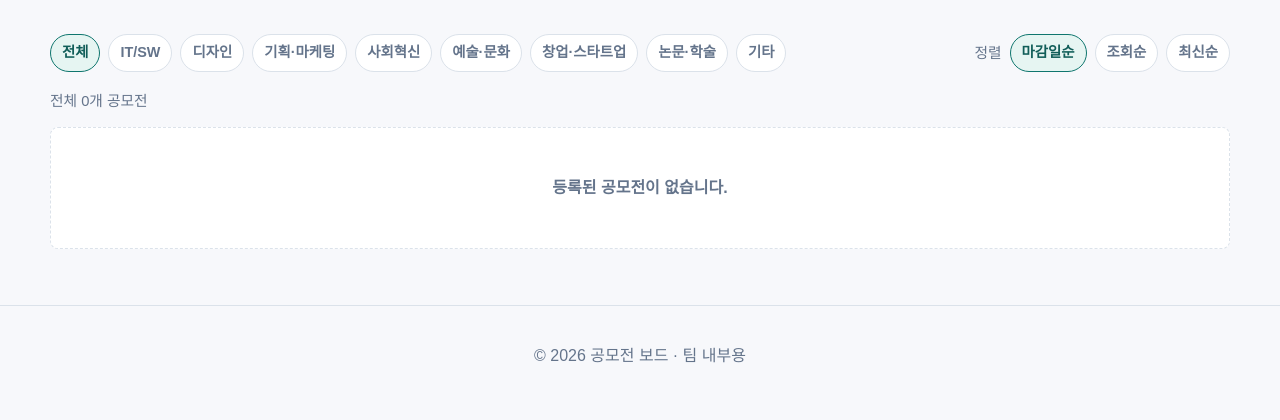
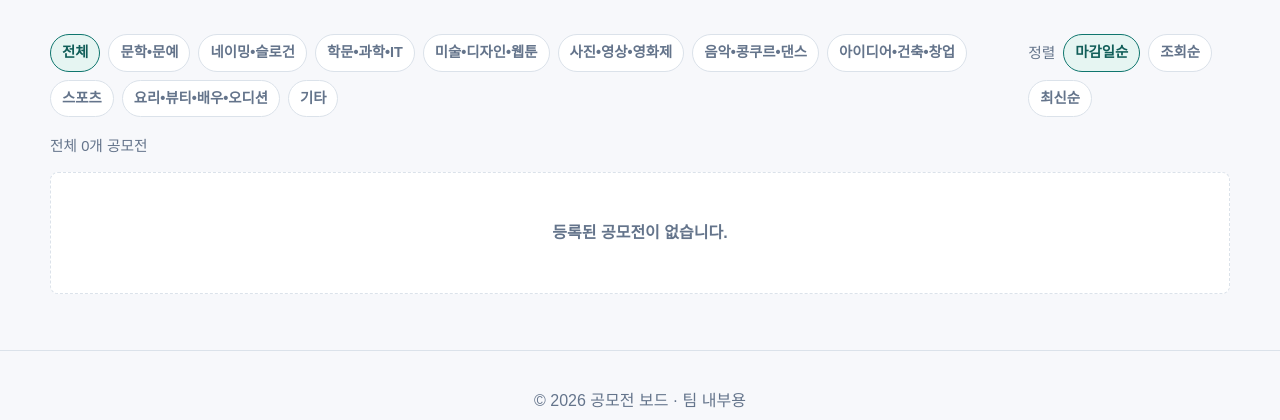
Before and after one commit to ngnl-yzh/Cartel-HP_free, a FastAPI app: page / in a window 1280 px wide. Shown: the part 125-545 px from the top of the page. Run offline with FastAPI, Linux system fonts and the light colour scheme.

Commit message:
feat: 분야 태그 시스템을 공모전코리아 실제 카테고리로 전환
crawler.py:
- span.cate → span.category (실제 HTML 구조 반영)
- _TAG_MAP/_SITE_CAT_MAP 제거, CONTESTKOREA_CATS 상수로 교체
  (문학•문예 / 네이밍•슬로건 / 학문•과학•IT / 미술•디자인•웹툰 /
   사진•영상•영화제 / 음악•콩쿠르•댄스 / 아이디어•건축•창업 /
   스포츠 / 요리•뷰티•배우•오디션 / 기타)
- _classify_tags: 직접 일치 → 키워드 안전망 순서로 매핑

main.py:
- _DEFAULT_TAGS → crawler.CONTESTKOREA_CATS 사용
- settings 라우트에 all_cats 전달

ai_parser.py:
- tags 목록을 공모전코리아 카테고리로 교체
- review_dates 예시에 혼합 날짜 형식 추가
  (확정 날짜 YYYY-MM-DD / 불확정 "7월 말 ~ 8월 중순" 그대로)

settings.html:
- 자유 입력 UI → 공모전코리아 카테고리 체크박스 UI로 재설계
- 전체 선택 / 전체 해제 버튼 추가

Co-Authored-By: Claude Sonnet 4.6 <noreply@anthropic.com>

```diff
--- a/ai_parser.py
+++ b/ai_parser.py
@@ -34,7 +34,7 @@ SYSTEM_PROMPT = """당신은 한국 공모전 공고문 전문 파싱 AI입니
 
 ## 기타 규칙
 - **prize**: 시상 내역 간결 요약. 예) "최우수 300만원, 우수 200만원, 장려 100만원"
-- **tags**: ["IT/SW","디자인","기획·마케팅","사회혁신","예술·문화","창업·스타트업","논문·학술","기타"] 중 해당하는 것만
+- **tags**: ["문학•문예","네이밍•슬로건","학문•과학•IT","미술•디자인•웹툰","사진•영상•영화제","음악•콩쿠르•댄스","아이디어•건축•창업","스포츠","요리•뷰티•배우•오디션","기타"] 중 해당하는 것만
 - **organizer**: 주최·주관 기관명. 여럿이면 쉼표로 구분.
 - **description**: 마크다운. 응모 자격·주제·제출물·심사 기준·특이사항 포함. 최대 1500자.
   - AI 요약·SNS 공유 안내·오류제보 문구 등 불필요한 내용은 제외.
@@ -46,7 +46,11 @@ SYSTEM_PROMPT = """당신은 한국 공모전 공고문 전문 파싱 AI입니
   "start_date": "YYYY-MM-DD 또는 null",
   "deadline": "YYYY-MM-DD 또는 null",
   "announcement_date": "YYYY-MM-DD 또는 null",
-  "review_dates": [{"label": "심사 단계명", "date": "YYYY-MM-DD"}],
+  "review_dates": [
+    {"label": "심사기간", "date": "2026-07-14"},
+    {"label": "서류·발표평가", "date": "7월 말 ~ 8월 중순"},
+    {"label": "결과 발표", "date": "8월 말 ~ 9월 초"}
+  ],
   "prize": "시상 내역 요약",
   "link": "공식 URL 또는 null",
   "description": "마크다운 상세 내용"
--- a/crawler.py
+++ b/crawler.py
@@ -36,74 +36,55 @@ except ImportError:
     _PARSER = "html.parser"
 
 
-# ── 태그 분류 ─────────────────────────────────────────────────────────────────
-
-# 키워드 → 앱 태그 매핑 (앱 TAGS 목록: IT/SW, 디자인, 기획·마케팅, 사회혁신, 예술·문화, 창업·스타트업, 논문·학술, 기타)
-_TAG_MAP: list[tuple[str, str]] = [
-    # IT/SW
-    ("IT", "IT/SW"), ("SW", "IT/SW"), ("개발", "IT/SW"), ("소프트웨어", "IT/SW"),
-    ("앱", "IT/SW"), ("게임", "IT/SW"), ("인공지능", "IT/SW"), ("AI", "IT/SW"),
-    ("빅데이터", "IT/SW"), ("블록체인", "IT/SW"), ("클라우드", "IT/SW"), ("메타버스", "IT/SW"),
-    # 디자인
-    ("디자인", "디자인"), ("영상", "디자인"), ("사진", "디자인"), ("웹툰", "디자인"),
-    ("캐릭터", "디자인"), ("UX", "디자인"), ("UI", "디자인"), ("패션", "디자인"),
-    ("제품", "디자인"), ("건축", "디자인"), ("인테리어", "디자인"),
-    # 기획·마케팅
-    ("기획", "기획·마케팅"), ("마케팅", "기획·마케팅"), ("광고", "기획·마케팅"),
-    ("홍보", "기획·마케팅"), ("브랜드", "기획·마케팅"), ("PR", "기획·마케팅"),
-    ("아이디어", "기획·마케팅"),
-    # 사회혁신
-    ("사회", "사회혁신"), ("환경", "사회혁신"), ("공공", "사회혁신"), ("복지", "사회혁신"),
-    ("봉사", "사회혁신"), ("ESG", "사회혁신"), ("지속가능", "사회혁신"),
-    # 예술·문화
-    ("예술", "예술·문화"), ("문화", "예술·문화"), ("음악", "예술·문화"), ("미술", "예술·문화"),
-    ("문학", "예술·문화"), ("소설", "예술·문화"), ("공연", "예술·문화"),
-    ("무용", "예술·문화"), ("연극", "예술·문화"), ("시나리오", "예술·문화"),
-    # 창업·스타트업
-    ("창업", "창업·스타트업"), ("스타트업", "창업·스타트업"), ("비즈니스", "창업·스타트업"),
-    ("사업", "창업·스타트업"), ("벤처", "창업·스타트업"),
-    # 논문·학술
-    ("논문", "논문·학술"), ("학술", "논문·학술"), ("연구", "논문·학술"), ("학회", "논문·학술"),
+# ── 공모전코리아 분야 카테고리 ────────────────────────────────────────────────
+# 공모전코리아 사이트의 실제 대분류를 그대로 사용
+CONTESTKOREA_CATS = [
+    "문학•문예",
+    "네이밍•슬로건",
+    "학문•과학•IT",
+    "미술•디자인•웹툰",
+    "사진•영상•영화제",
+    "음악•콩쿠르•댄스",
+    "아이디어•건축•창업",
+    "스포츠",
+    "요리•뷰티•배우•오디션",
+    "기타",
 ]
 
-# 각 사이트 카테고리명 → 앱 태그 직접 매핑 (빠른 경로)
-_SITE_CAT_MAP: dict[str, str] = {
-    # 공모전코리아
-    "아이디어": "기획·마케팅", "광고/마케팅": "기획·마케팅", "마케팅/광고": "기획·마케팅",
-    "IT/SW": "IT/SW", "앱/웹": "IT/SW",
-    "디자인/시각": "디자인", "영상/UCC": "디자인", "사진": "디자인", "캐릭터": "디자인",
-    "문학/시나리오": "예술·문화", "음악": "예술·문화", "미술": "예술·문화", "공연/연극": "예술·문화",
-    "창업/사업계획": "창업·스타트업",
-    "논문/리포트": "논문·학술",
-    "사회/환경": "사회혁신",
-    # 씽크공모전
-    "프로그램개발": "IT/SW", "디지털콘텐츠": "IT/SW",
-    "디자인": "디자인",
-    "광고마케팅": "기획·마케팅",
-    "사회공헌": "사회혁신",
-    "문화예술": "예술·문화",
-    "창업기획": "창업·스타트업",
-    "학술논문": "논문·학술",
-    # 위비티
-    "영상/UCC": "디자인",
-}
+# 카테고리별 키워드 (부분 매칭용 안전망)
+_CAT_KEYWORDS: list[tuple[list[str], str]] = [
+    (["문학", "시나리오", "소설", "수필", "동화", "시", "문예"], "문학•문예"),
+    (["네이밍", "슬로건", "캐치프레이즈"], "네이밍•슬로건"),
+    (["학문", "과학", "IT", "SW", "소프트웨어", "개발", "AI", "인공지능", "데이터", "앱", "웹", "게임"], "학문•과학•IT"),
+    (["미술", "디자인", "웹툰", "캐릭터", "UX", "UI", "패션", "제품", "건축", "인테리어"], "미술•디자인•웹툰"),
+    (["사진", "영상", "영화", "UCC", "다큐", "촬영"], "사진•영상•영화제"),
+    (["음악", "콩쿠르", "댄스", "무용", "공연", "연극", "뮤지컬"], "음악•콩쿠르•댄스"),
+    (["아이디어", "건축", "창업", "스타트업", "비즈니스", "사업계획"], "아이디어•건축•창업"),
+    (["스포츠", "체육", "운동"], "스포츠"),
+    (["요리", "뷰티", "배우", "오디션", "헤어", "메이크업"], "요리•뷰티•배우•오디션"),
+]
+
+
+def _normalize_cat(text: str) -> str:
+    """카테고리 구분자(•·・) 통일 및 공백 제거"""
+    return re.sub(r"[•·・]", "•", text.strip())
 
 
 def _classify_tags(category_text: str) -> list[str]:
-    """카테고리 텍스트를 앱 태그 목록으로 분류 (중복 제거)"""
+    """공모전코리아 카테고리 텍스트를 CONTESTKOREA_CATS 목록으로 분류"""
     if not category_text:
         return []
-    found: set[str] = set()
-    # 직접 매핑 우선
-    norm = category_text.strip()
-    if norm in _SITE_CAT_MAP:
-        found.add(_SITE_CAT_MAP[norm])
-        return list(found)
-    # 키워드 포함 매핑
-    for keyword, tag in _TAG_MAP:
-        if keyword in category_text:
-            found.add(tag)
-    return list(found)
+    norm = _normalize_cat(category_text)
+    # 직접 일치 (span.category 값이 대부분 정확히 일치)
+    for cat in CONTESTKOREA_CATS:
+        if norm == _normalize_cat(cat):
+            return [cat]
+    # 키워드 포함 매핑 (안전망)
+    for keywords, cat in _CAT_KEYWORDS:
+        for kw in keywords:
+            if kw in category_text:
+                return [cat]
+    return []
 
 
 # ── 헬퍼 ─────────────────────────────────────────────────────────────────────
@@ -228,12 +209,15 @@ def _parse_contestkorea_items(soup: BeautifulSoup) -> list:
             if not a:
                 continue
 
-            # 분야 배지 (.cate) → 앱 태그 분류
-            cate_span = a.select_one(".cate") or li.select_one(".cate")
+            # 분야: span.category (공모전코리아 실제 HTML 구조)
+            cate_span = (
+                a.select_one(".category") or li.select_one(".category")
+                or a.select_one(".cate") or li.select_one(".cate")  # fallback
+            )
             category = _norm(cate_span.get_text()) if cate_span else ""
             tags = _classify_tags(category)
 
-            # 제목 (.txt 스팬만, 카테고리 스팬 제외)
+            # 제목: span.txt (카테고리 스팬 제외)
             txt_span = a.select_one(".txt")
             title = _norm(txt_span.get_text() if txt_span else a.get_text())
             if not title:
--- a/main.py
+++ b/main.py
@@ -146,7 +146,8 @@ def _parse_expiry(valid_days: Optional[str], expires_at: Optional[str]) -> Optio
 templates.env.filters["fromjson"] = _from_json
 
 ADMIN_PASSWORD = os.getenv("ADMIN_PASSWORD", "admin1234")
-_DEFAULT_TAGS = ["IT/SW", "디자인", "기획·마케팅", "사회혁신", "예술·문화", "창업·스타트업", "논문·학술", "기타"]
+from crawler import CONTESTKOREA_CATS as _CONTESTKOREA_CATS
+_DEFAULT_TAGS = list(_CONTESTKOREA_CATS)
 TAGS = _DEFAULT_TAGS  # fallback (DB 접근 전 사용)
 ROLES = ["기획", "개발", "디자인", "마케팅", "기타"]
 
@@ -3358,7 +3359,10 @@ async def admin_settings_page(request: Request, db: Session = Depends(get_db)):
     tags = _get_tags(db)
     return _render(request,
         "admin/settings.html",
-        _ctx(request, db, tags=tags, tags_json=json.dumps(tags, ensure_ascii=False)),
+        _ctx(request, db,
+             tags=tags,
+             tags_json=json.dumps(tags, ensure_ascii=False),
+             all_cats=_CONTESTKOREA_CATS),
     )
 
 
```
Also changed, not shown: templates/admin/settings.html (+80 -94 lines).
